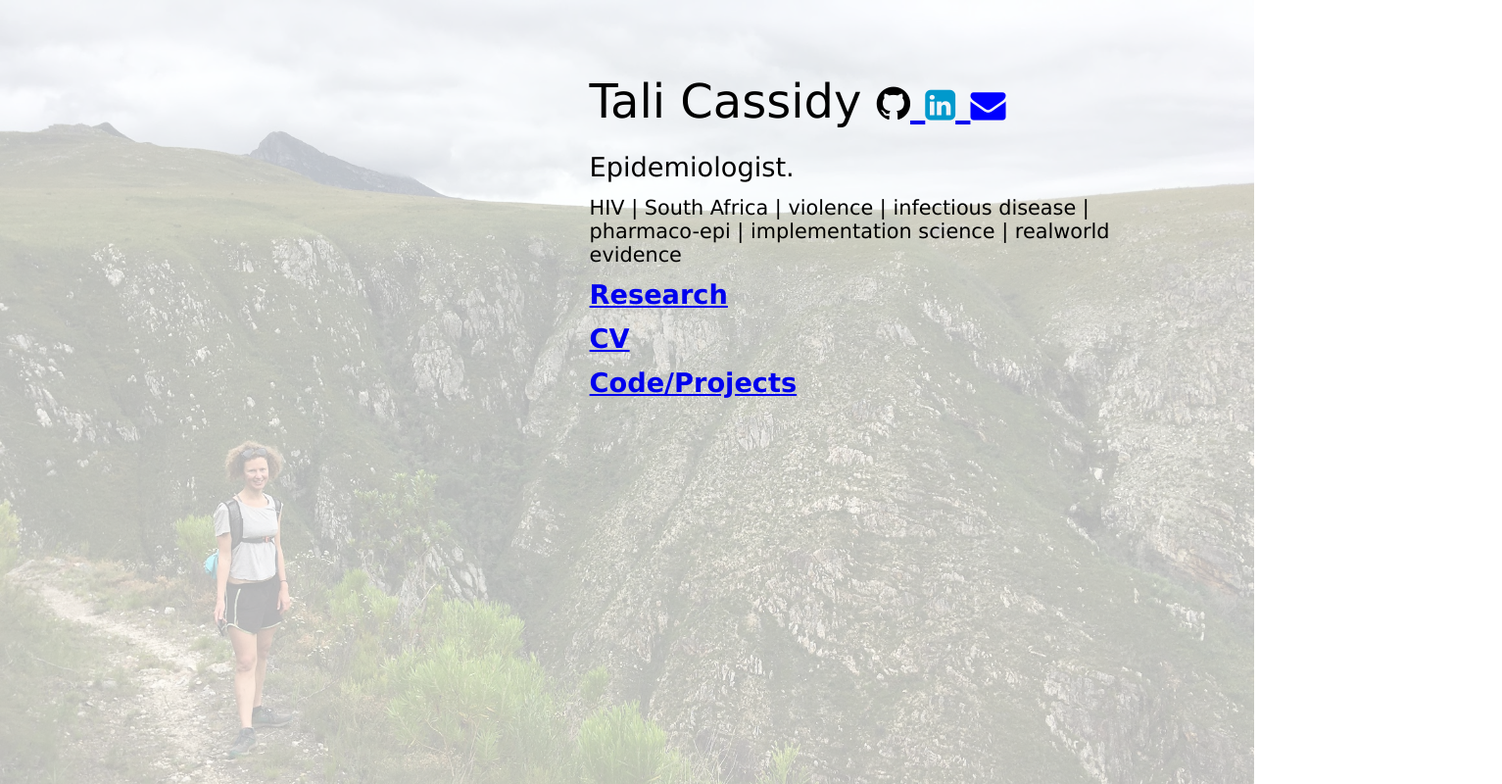
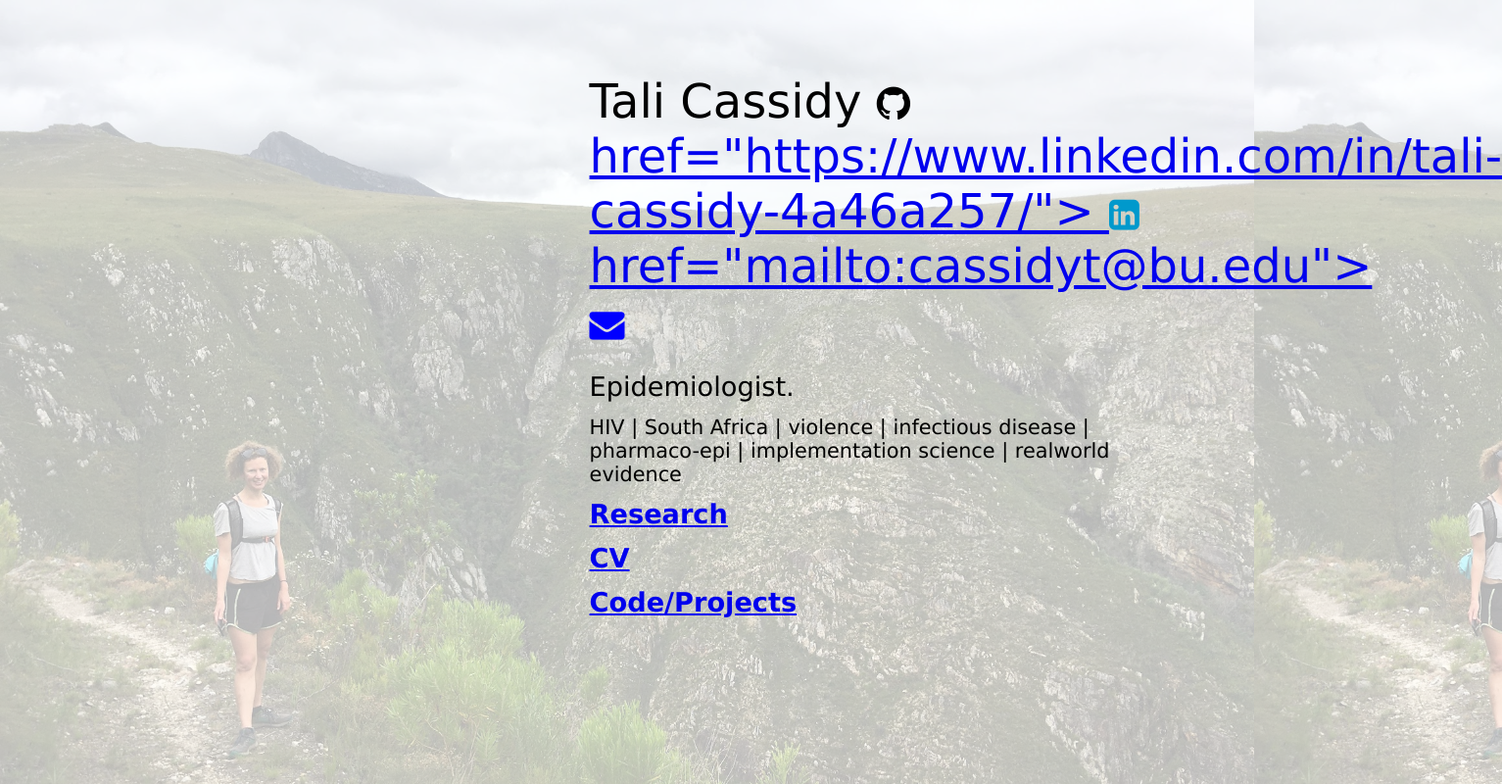
Before and after one commit to talicassidy/personal-site, a plain HTML site: page index.html in a window 1280 px wide. Shown: the whole page at 98% size, 1533 px wide, since content can reach past the window. Drawn offline with Linux system fonts and the light colour scheme.

Commit message:
Update index.html

```diff
--- a/index.html
+++ b/index.html
@@ -19,11 +19,9 @@
                     <a href="https://github.com/talicassidy">
                         <link rel="stylesheet" href="https://cdnjs.cloudflare.com/ajax/libs/font-awesome/4.7.0/css/font-awesome.min.css">
                         <i class="fa fa-github fa-5x" style="font-size:40px;color:black"></i>
-                    </a>
-                    <a href="https://www.linkedin.com/in/tali-cassidy-4a46a257/">
+                    href="https://www.linkedin.com/in/tali-cassidy-4a46a257/">
                     <i class="fa fa-linkedin-square" style="font-size:36px;color:#0099CC"></i>
-                    </a>
-                    <a href="mailto:cassidyt@bu.edu">
+                     href="mailto:cassidyt@bu.edu">
                         <i class="fa fa-envelope" style="font-size:36px;color:blue"></i>
                     </a>
                 </p>
```
